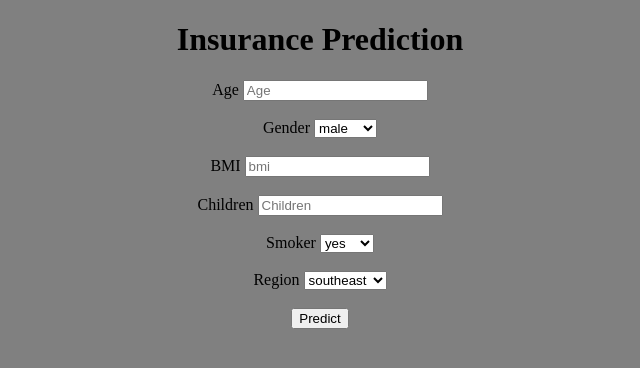
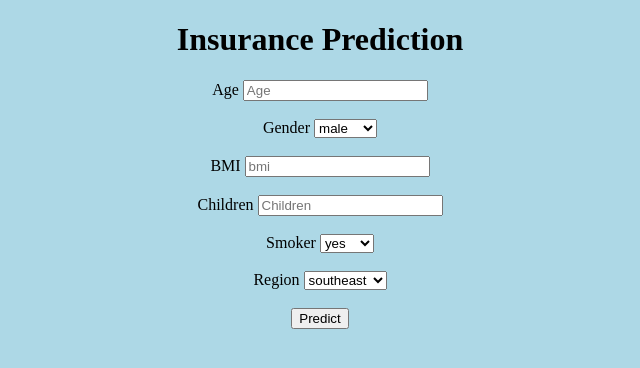
Before and after one commit to akshaypatil0906/medical_insurance, a Flask app: page / in a window 1280 px wide. Shown: the top 368 px of the page, without its empty margins (320-960 px from the left). Run offline with Flask 2, Linux system fonts and the light colour scheme; parts of the project's set-up code (start-up, migrations or seed data) failed here and were passed over.

Commit message:
Update home.html

```diff
--- a/templates/home.html
+++ b/templates/home.html
@@ -15,7 +15,7 @@
 
 </head>
 
-<body style="background-color: grey;">
+<body style="background-color: lightblue;">
     <div class="login">
         <center>
             <h1>Insurance Prediction</h1>
```
